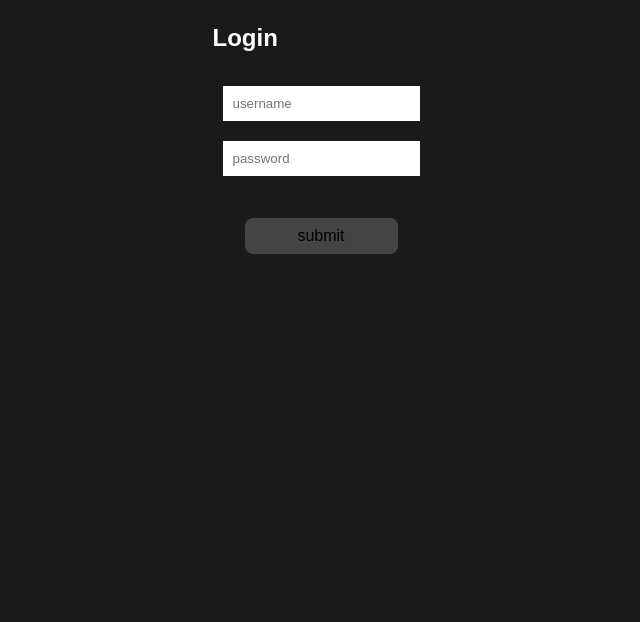
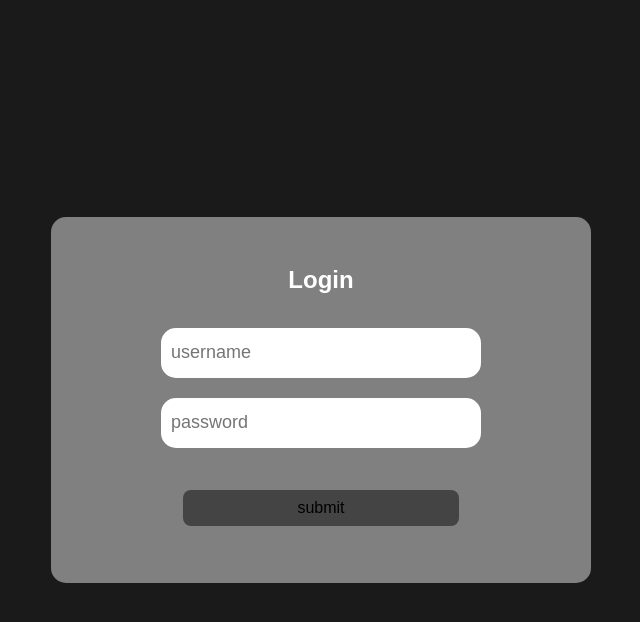
Before and after one commit to Arkinsen/Task-App, a React (Vite) app in the folder Task_FE/: page / in a window 1280 px wide. Shown: the top 622 px of the page, without its empty margins (319-959 px from the left). Built offline with nearby package versions, Linux system fonts and the light colour scheme.

Commit message:
CSS pro Login.tsx

```diff
--- a/Task_FE/src/components/Login/Login.tsx
+++ b/Task_FE/src/components/Login/Login.tsx
@@ -52,10 +52,11 @@ export function Login({ setToken, setUser }: AuthProps) {
   };
 
   return (
-    <form onSubmit={handleSubmit}>
+    <form onSubmit={handleSubmit} className="loginForm">
       <h2>Login</h2>
       <div className="error-div ">{error ? <>{error}</> : null}</div>
       <input
+        className="loginInputs"
         type="text"
         placeholder="username"
         id="username"
@@ -63,6 +64,7 @@ export function Login({ setToken, setUser }: AuthProps) {
         onChange={(e) => setUsername(e.target.value)}
       />
       <input
+        className="loginInputs"
         type="password"
         id="password"
         placeholder="password"
--- a/Task_FE/src/components/Login/login.css
+++ b/Task_FE/src/components/Login/login.css
@@ -24,13 +24,6 @@ form {
   margin-right: auto;
 }
 
-input {
-  margin: 10px;
-  text-align: left;
-  padding: 10px;
-  border: 0px;
-}
-
 .loginButton {
   margin: 2rem;
   background-color: rgb(68, 68, 68);
@@ -42,3 +35,26 @@ input {
 .loginButton:hover {
   transform: scale(1.1);
 }
+
+.loginForm {
+  display: flex;
+  flex-direction: column;
+  margin: auto;
+  background-color: gray;
+  padding: 25px 100px 25px 100px;
+  border-radius: 15px;
+  text-align: center;
+}
+
+.loginInputs {
+  height: 30px;
+  font-size: 18px;
+  width: 300px;
+  max-width: 350px;
+  border: none;
+  outline: none;
+  border-radius: 15px;
+  margin: 10px;
+  text-align: left;
+  padding: 10px;
+}
```
Also changed, not shown: Task_FE/src/App.tsx (+9 -1 lines).
